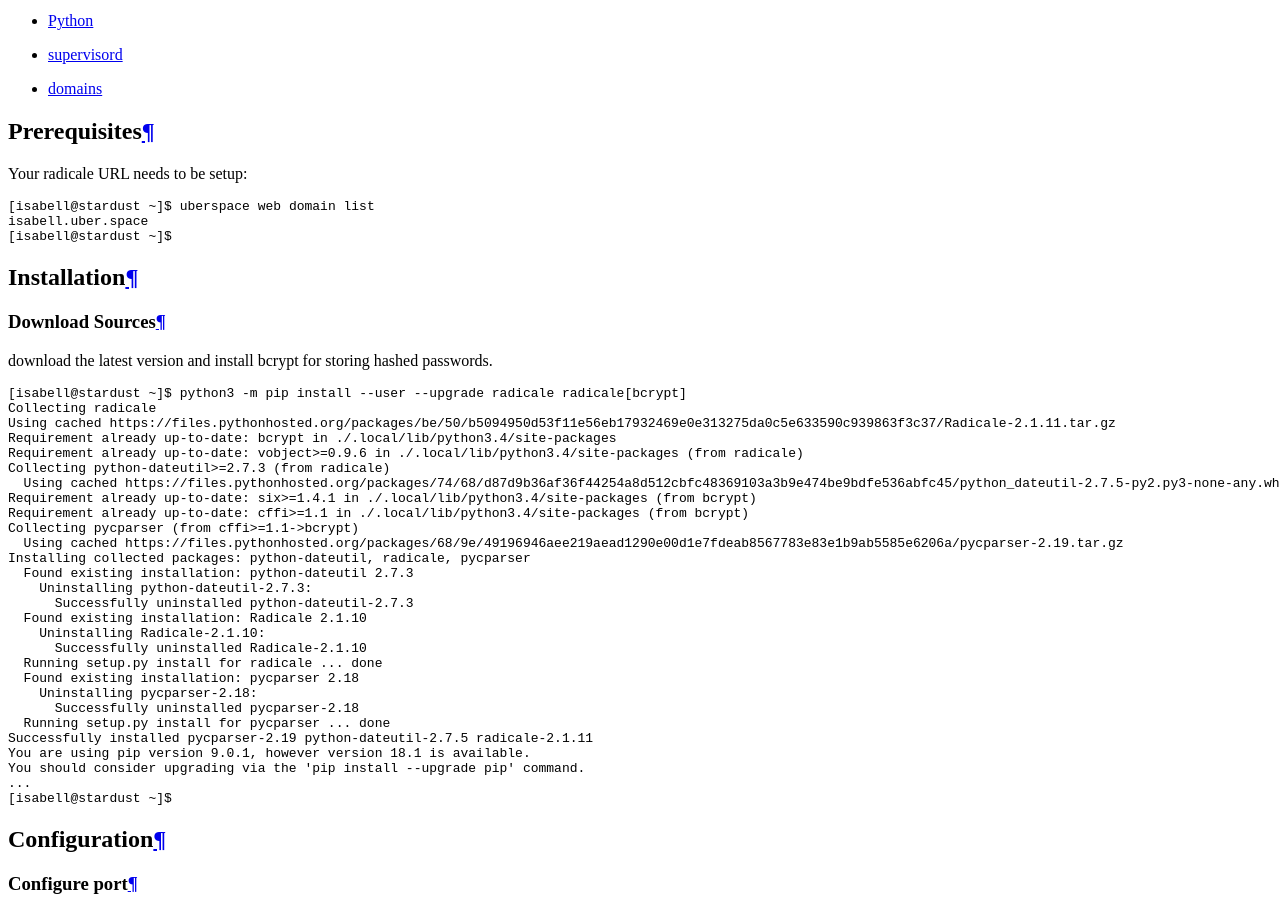
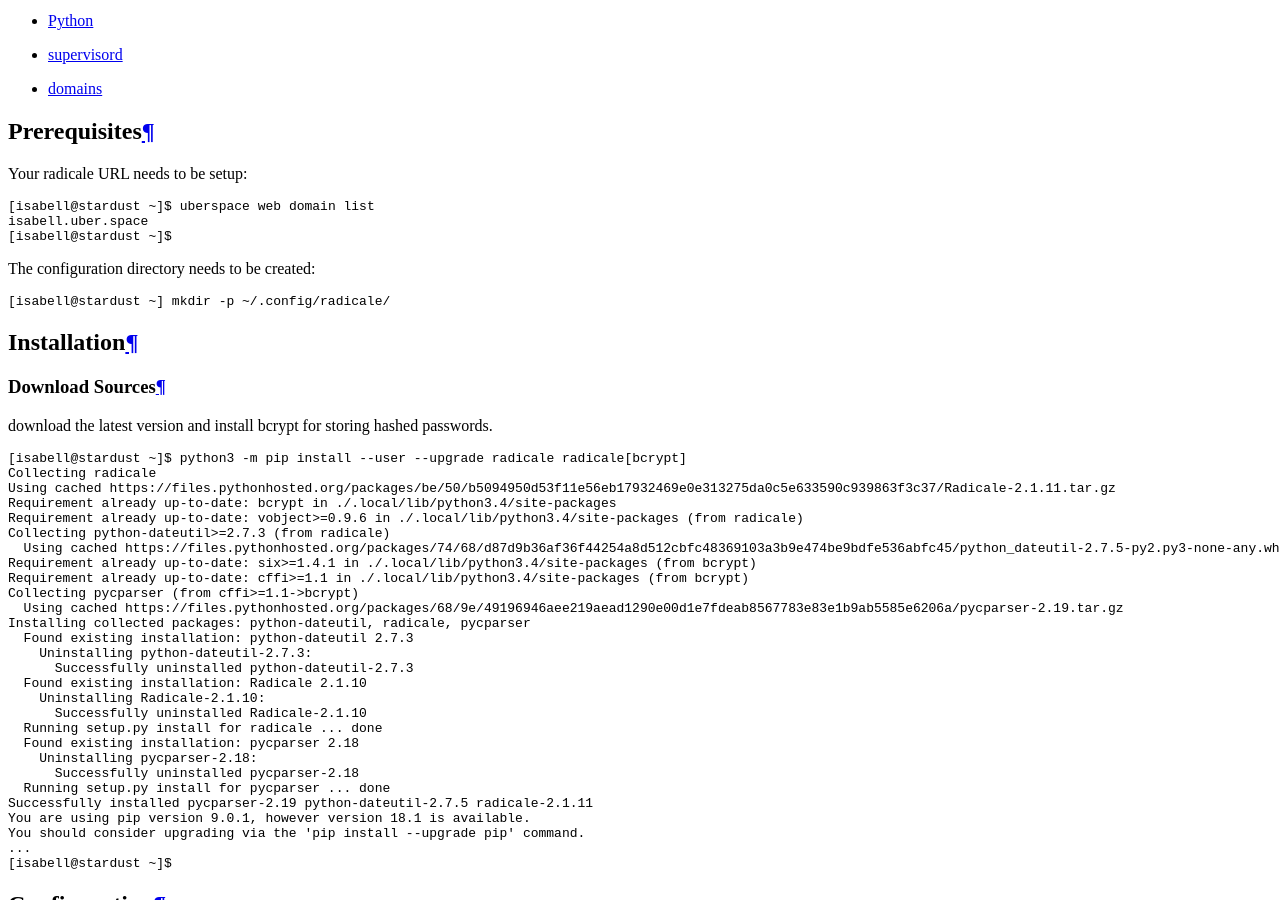
Before and after one commit to Uberspace/lab, a Sphinx documentation site: the page built from source/guide_radicale.rst, in a window 1280 px wide and 900 px high, scrolled down 2122 px. Built offline with Sphinx 7.4.7 and the Read the Docs theme 2.0.0, drawn with Linux system fonts in a browser that asks for light colours.

Commit message:
[radicale] mkdir -p ~/.config/radicale/

```diff
--- a/source/guide_radicale.rst
+++ b/source/guide_radicale.rst
@@ -38,6 +38,12 @@
 Your radicale URL needs to be setup:
 
 .. include:: includes/web-domain-list.rst
+
+The configuration directory needs to be created:
+
+::
+
+ [isabell@stardust ~] mkdir -p ~/.config/radicale/
 
 Installation
 ============
```
